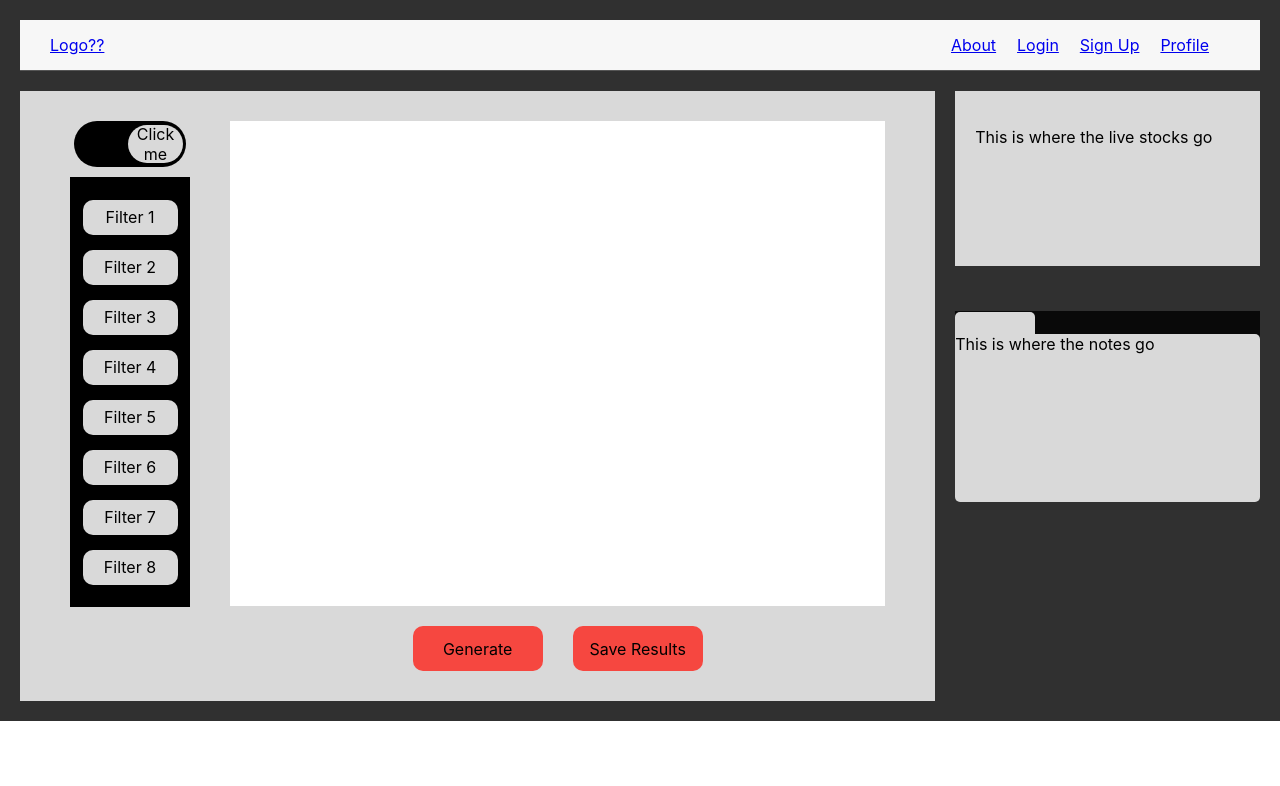
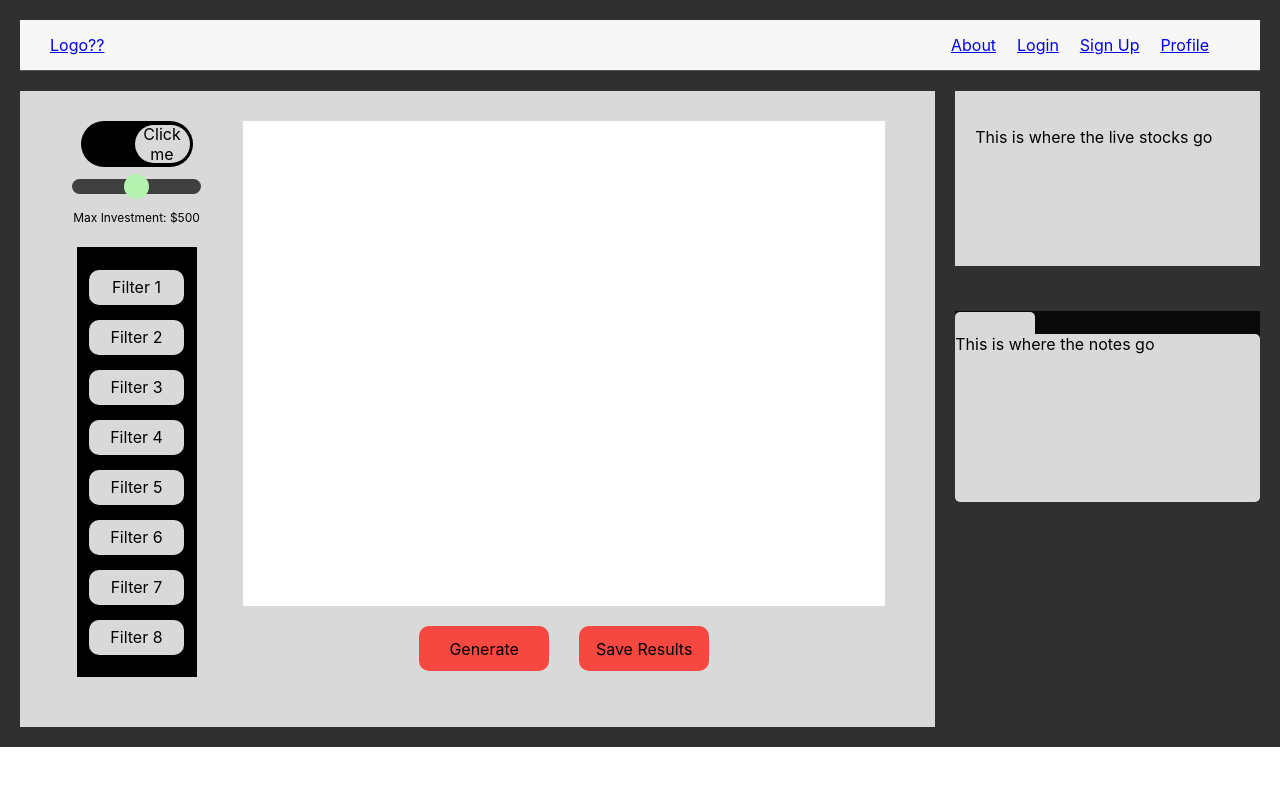
Before and after one commit to rileycleavenger/StockBuddy, a React (Create React App) app in the folder my-ai-stock-buddy/: page / in a window 1280 px wide. Shown: the top 786 px of the page. Built offline with nearby package versions, Linux system fonts and the light colour scheme.

Commit message:
Slider bar for maximum investment amount added

```diff
--- a/my-ai-stock-buddy/src/pages/StockBuddyHomePage.module.css
+++ b/my-ai-stock-buddy/src/pages/StockBuddyHomePage.module.css
@@ -196,3 +196,43 @@
     justify-content: center;
     align-items: center;
 }
+
+.sliderLabel{
+    font-size: 75%;
+    justify-content: center;
+    align-items: center;
+    text-align: center;
+}
+
+.slider{
+    -webkit-appearance: none;
+    -webkit-transition: none;
+    appearance: none;
+    background: black;
+    opacity: 0.7;
+    transition: opacity .2s;
+    outline: none;
+    border-radius: 10px;
+    height: 15px;
+}
+
+.slider:hover{
+    opacity: 1;
+    cursor: pointer;
+}
+
+.slider::-webkit-slider-thumb {
+    background: #A6FFA1;
+    -webkit-appearance: none;
+    appearance: none;
+    width: 25px;
+    height: 25px;
+    border-radius: 50%;
+}
+
+.slider::-moz-range-thumb {
+    width: 25px;
+    height: 25px;
+    border-radius: 50%;
+    background: #A6FFA1;
+  }
--- a/my-ai-stock-buddy/src/pages/StockBuddyHomePage.tsx
+++ b/my-ai-stock-buddy/src/pages/StockBuddyHomePage.tsx
@@ -27,6 +27,13 @@ const handleFilterClick = (index: number) => {
       setIsRightAligned(!isRightAligned);
     };
 
+    /* Slider movement handling */
+    const [value, setValue] = useState(500);
+
+    const getValue = (event: React.ChangeEvent<HTMLInputElement>) => {
+      setValue(Number(event.target.value));
+    };
+
     return (
       <div className={styles.body}>
         <Nav />
@@ -43,7 +50,14 @@ const handleFilterClick = (index: number) => {
               <div className = {styles.switchButton} onClick={toggleSwitch}>
                 <p>Click me</p>
               </div>
+
               </div>
+
+              <div className={styles.sliderContainer}>
+                <input type="range" min="1" max="1000" value={value} className={styles.slider}
+                id="myRange" onChange={getValue}/>
+                <p className = {styles.sliderLabel}>Max Investment: ${value}</p>
+                </div>
 
 
             <div className={styles.filterContainer}>
```
